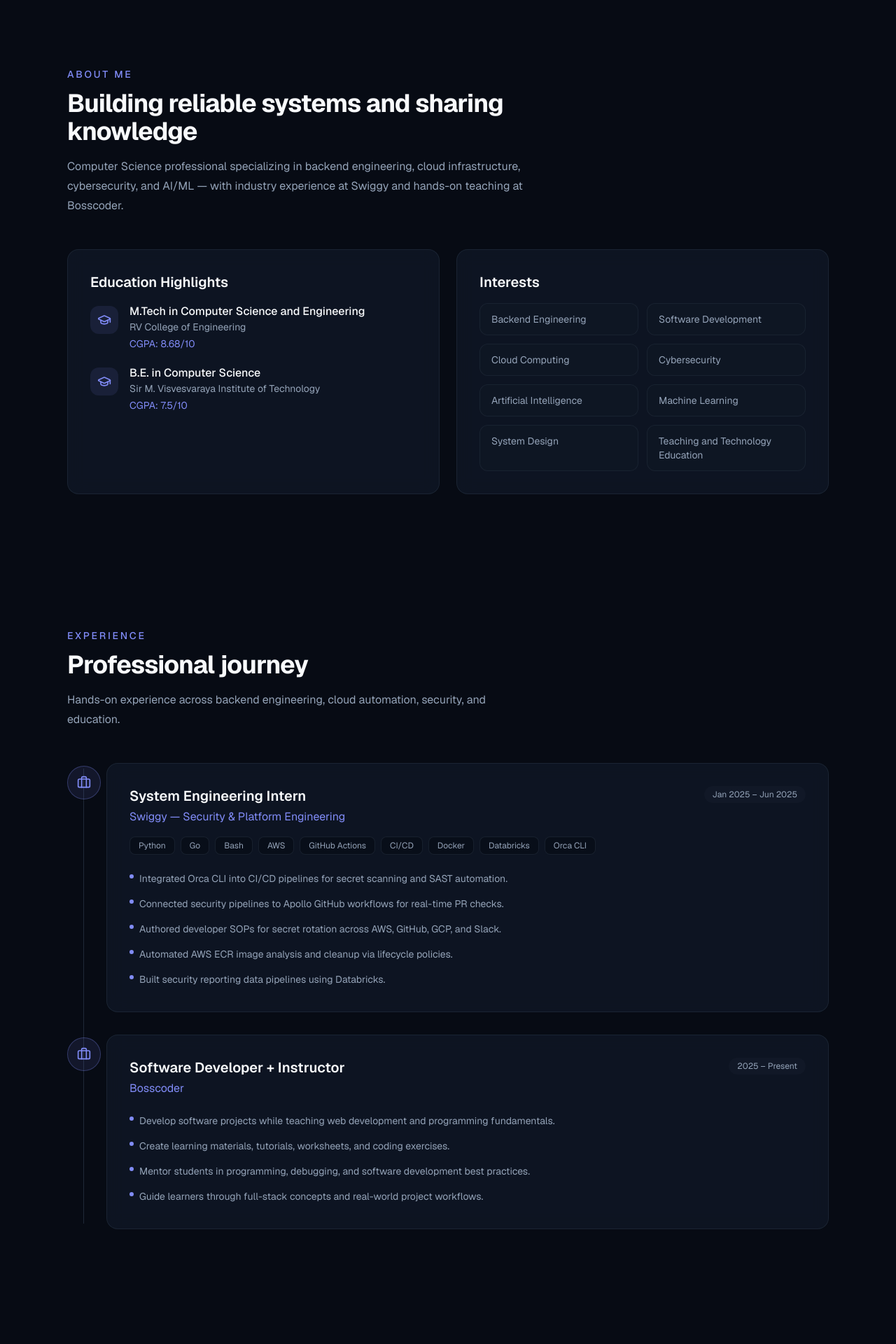
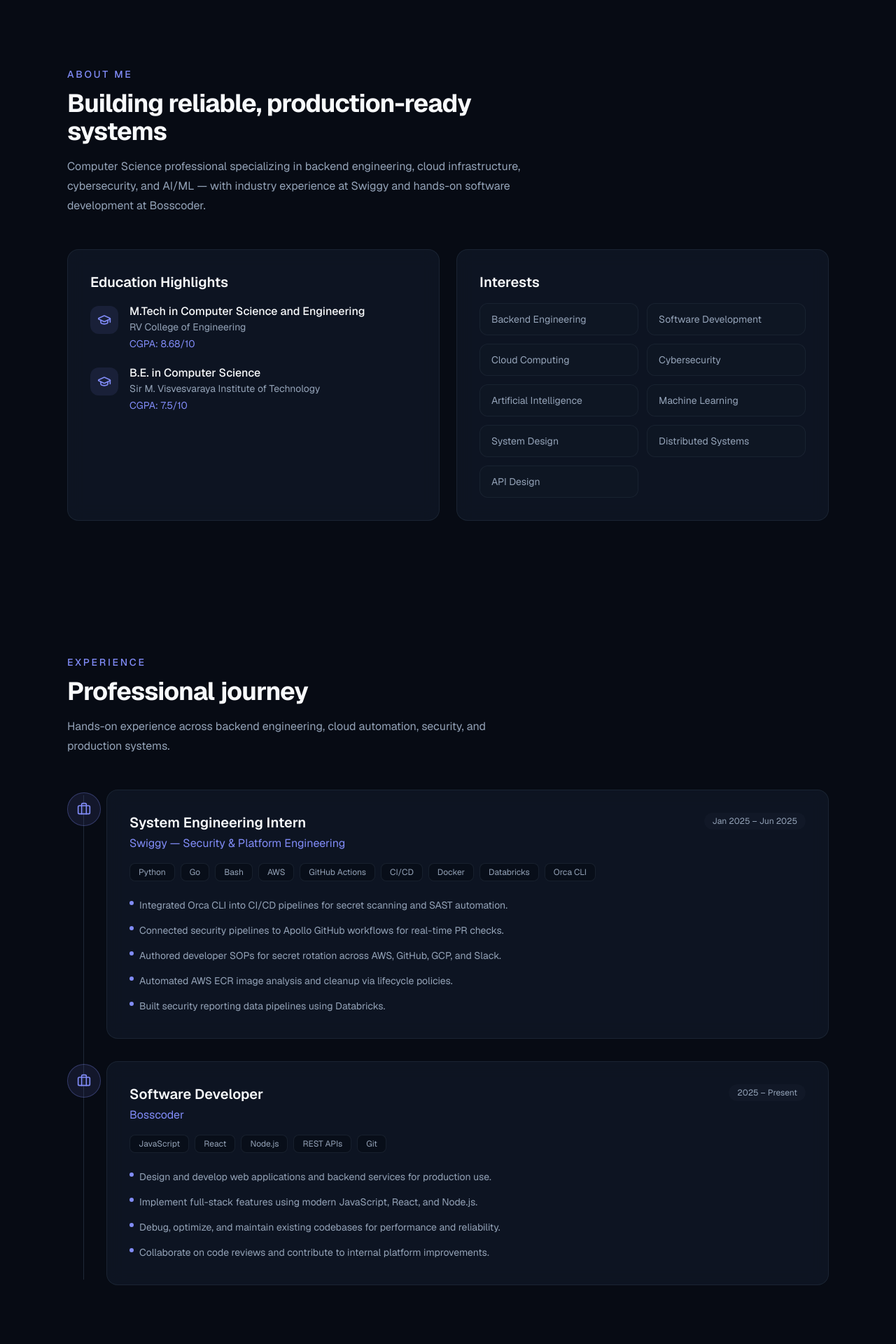
Before and after one commit to deepakgoudasirsi/deepak-portfolio, a Next.js app: page / in a window 1280 px wide. Shown: the part 800-2720 px from the top of the page at 70% size. Built offline with nearby package versions, Linux system fonts and the light colour scheme.

Commit message:
Reframe portfolio around software development instead of teaching.
Update headline, intro, experience, interests, and SEO to emphasize backend engineering and production development work.

```diff
--- a/src/app/layout.tsx
+++ b/src/app/layout.tsx
@@ -21,7 +21,7 @@ export const metadata: Metadata = {
     "Deepak Gouda",
     "Software Developer",
     "Backend Engineer",
-    "Instructor",
+    "Backend Engineer",
     "Portfolio",
     "Cloud",
     "AI/ML",
--- a/src/components/About.tsx
+++ b/src/components/About.tsx
@@ -9,7 +9,7 @@ export function About() {
       <div className="mx-auto max-w-6xl px-4 sm:px-6 lg:px-8">
         <SectionHeading
           eyebrow="About Me"
-          title="Building reliable systems and sharing knowledge"
+          title="Building reliable, production-ready systems"
           description={portfolio.about.summary}
         />
 
--- a/src/components/Experience.tsx
+++ b/src/components/Experience.tsx
@@ -10,7 +10,7 @@ export function Experience() {
         <SectionHeading
           eyebrow="Experience"
           title="Professional journey"
-          description="Hands-on experience across backend engineering, cloud automation, security, and education."
+          description="Hands-on experience across backend engineering, cloud automation, security, and production systems."
         />
 
         <div className="relative space-y-8 before:absolute before:left-[19px] before:top-2 before:h-[calc(100%-1rem)] before:w-px before:bg-border sm:before:left-[23px]">
--- a/src/data/portfolio.ts
+++ b/src/data/portfolio.ts
@@ -4,10 +4,10 @@ const github = "https://github.com/deepakgoudasirsi";
 
 export const portfolio: PortfolioData = {
   name: "Deepak Gouda",
-  title: "Software Developer | Backend Engineer | Instructor",
+  title: "Software Developer | Backend Engineer | Cloud & Security",
   tagline: "Hi, I'm Deepak Gouda 👋",
   intro:
-    "I build scalable backend systems, cloud-native platforms, and security-focused applications. Experienced in microservices, CI/CD automation, and AI/ML — and passionate about teaching the next generation of developers.",
+    "I build scalable backend systems, cloud-native platforms, and security-focused applications. Experienced in microservices, CI/CD automation, and AI/ML — with a strong focus on shipping reliable production software.",
   email: "deepakgoudasirsi@gmail.com",
   // Add public/resume.pdf, then uncomment:
   // resumeUrl: "/resume.pdf",
@@ -40,7 +40,7 @@ export const portfolio: PortfolioData = {
   ],
   about: {
     summary:
-      "Computer Science professional specializing in backend engineering, cloud infrastructure, cybersecurity, and AI/ML — with industry experience at Swiggy and hands-on teaching at Bosscoder.",
+      "Computer Science professional specializing in backend engineering, cloud infrastructure, cybersecurity, and AI/ML — with industry experience at Swiggy and hands-on software development at Bosscoder.",
     educationHighlights: [
       {
         degree: "M.Tech in Computer Science and Engineering",
@@ -62,7 +62,8 @@ export const portfolio: PortfolioData = {
     "Artificial Intelligence",
     "Machine Learning",
     "System Design",
-    "Teaching and Technology Education",
+    "Distributed Systems",
+    "API Design",
   ],
   experience: [
     {
@@ -90,14 +91,15 @@ export const portfolio: PortfolioData = {
       ],
     },
     {
-      title: "Software Developer + Instructor",
+      title: "Software Developer",
       company: "Bosscoder",
       period: "2025 – Present",
+      technologies: ["JavaScript", "React", "Node.js", "REST APIs", "Git"],
       responsibilities: [
-        "Develop software projects while teaching web development and programming fundamentals.",
-        "Create learning materials, tutorials, worksheets, and coding exercises.",
-        "Mentor students in programming, debugging, and software development best practices.",
-        "Guide learners through full-stack concepts and real-world project workflows.",
+        "Design and develop web applications and backend services for production use.",
+        "Implement full-stack features using modern JavaScript, React, and Node.js.",
+        "Debug, optimize, and maintain existing codebases for performance and reliability.",
+        "Collaborate on code reviews and contribute to internal platform improvements.",
       ],
     },
   ],
@@ -293,9 +295,9 @@ export const portfolio: PortfolioData = {
     },
   ],
   seo: {
-    title: "Deepak Gouda | Software Developer & Instructor",
+    title: "Deepak Gouda | Software Developer & Backend Engineer",
     description:
-      "Portfolio of Deepak Gouda — Backend Engineer and Instructor specializing in microservices, cloud, cybersecurity, and AI/ML systems.",
+      "Portfolio of Deepak Gouda — Backend Engineer specializing in microservices, cloud, cybersecurity, and AI/ML systems.",
     url: "https://deepakgoudasirsi.github.io/deepak-portfolio",
     ogImage: "/opengraph-image",
   },
```
